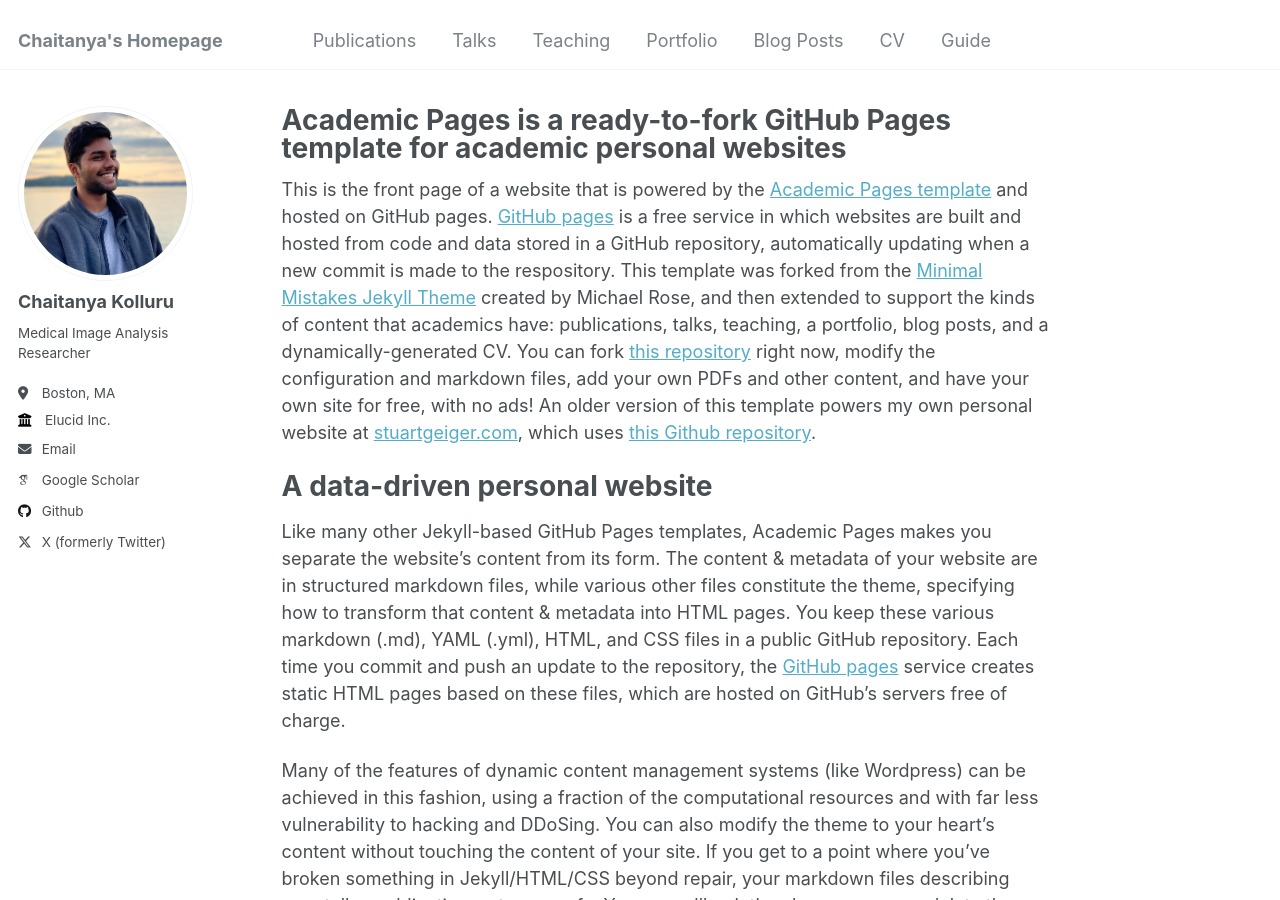
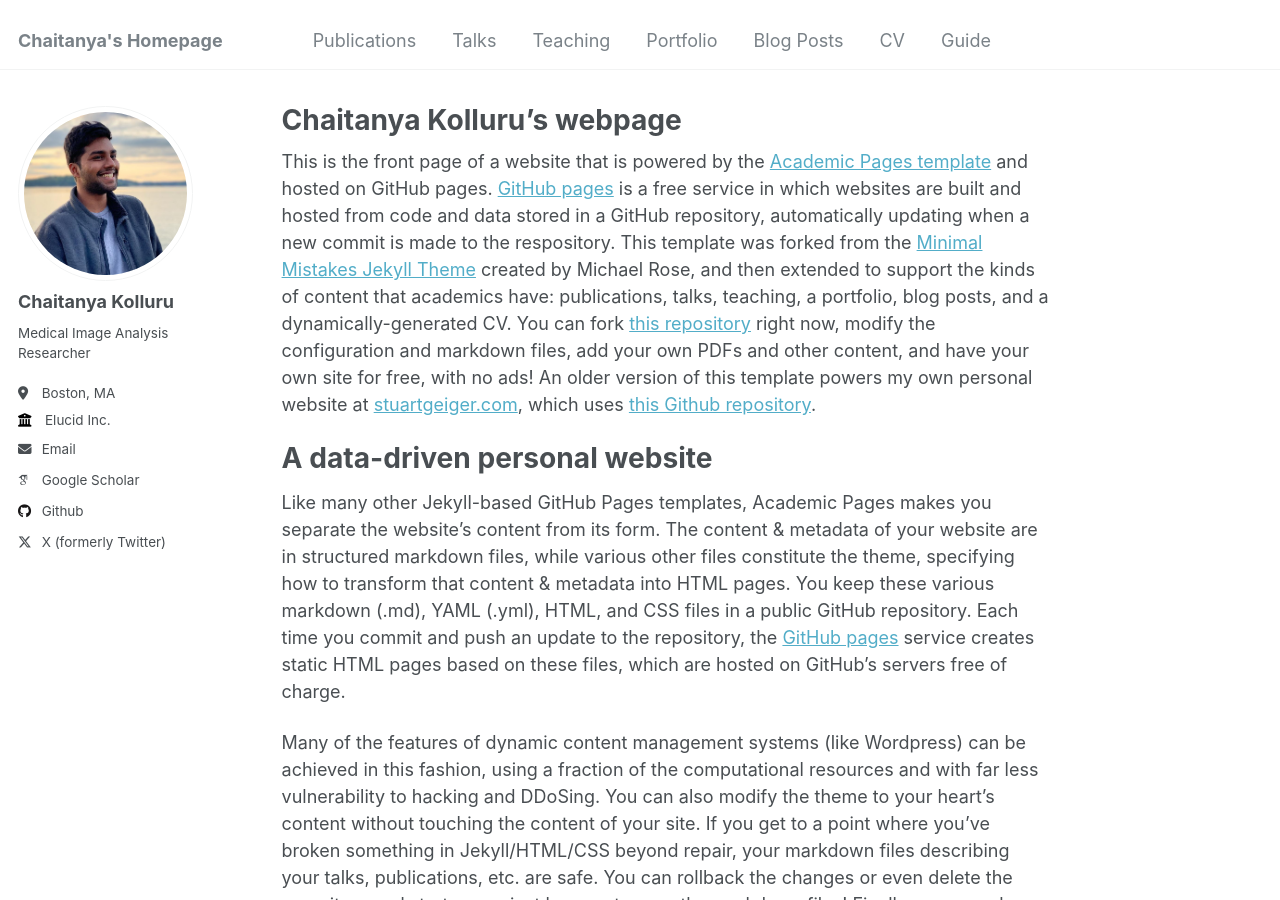
Before and after one commit to ckolluru/ckolluru.github.io, a Jekyll site: the page built from _pages/about.md, in a window 1280 px wide and 900 px high. Built offline with Jekyll 4.4.1, drawn with Linux system fonts in a browser that asks for light colours; some web fonts are replaced.

Commit message:
Page title

```diff
--- a/_pages/about.md
+++ b/_pages/about.md
@@ -1,6 +1,6 @@
 ---
 permalink: /
-title: "Academic Pages is a ready-to-fork GitHub Pages template for academic personal websites"
+title: "Chaitanya Kolluru's webpage"
 author_profile: true
 redirect_from:
   - /about/
```
